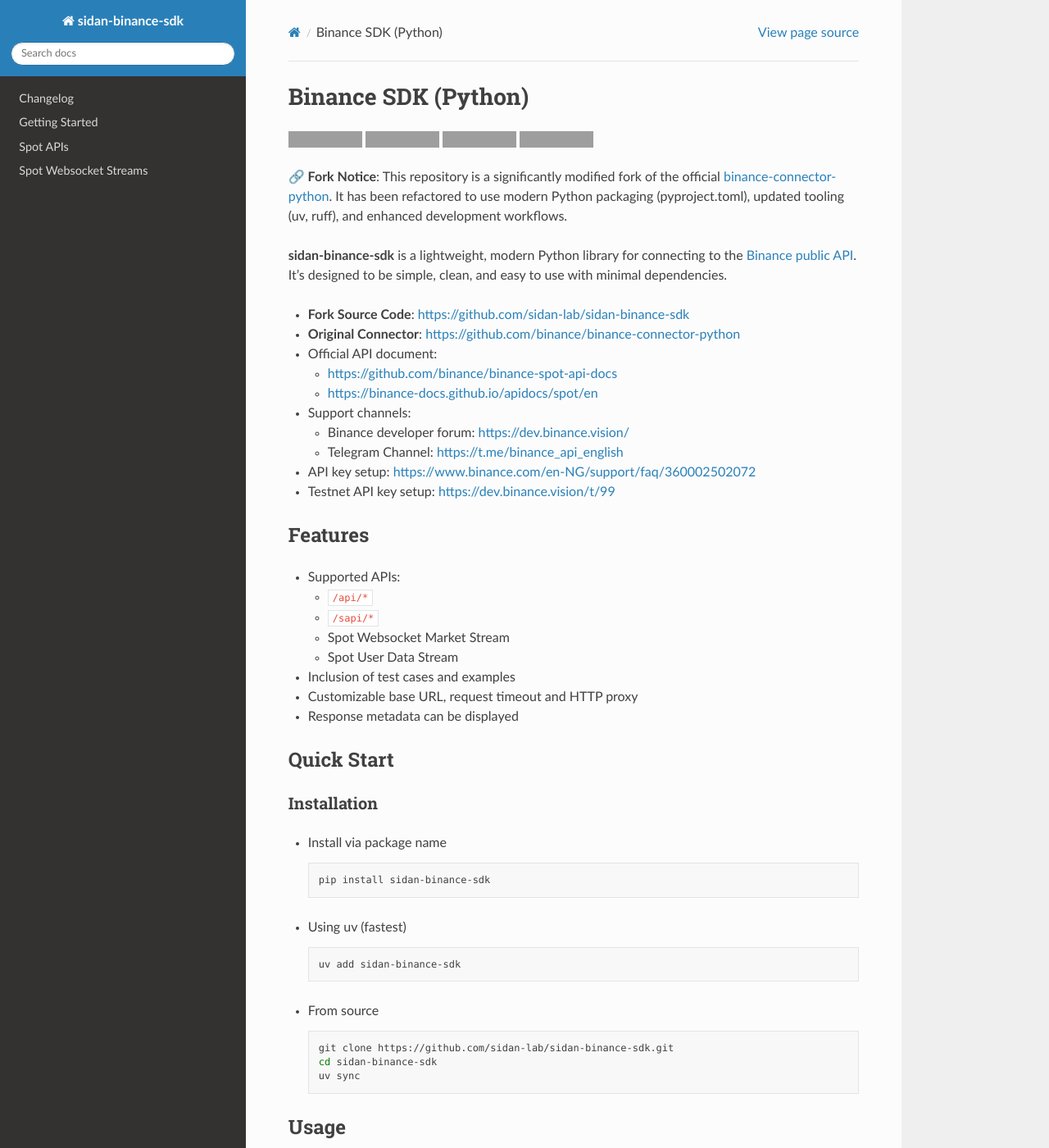
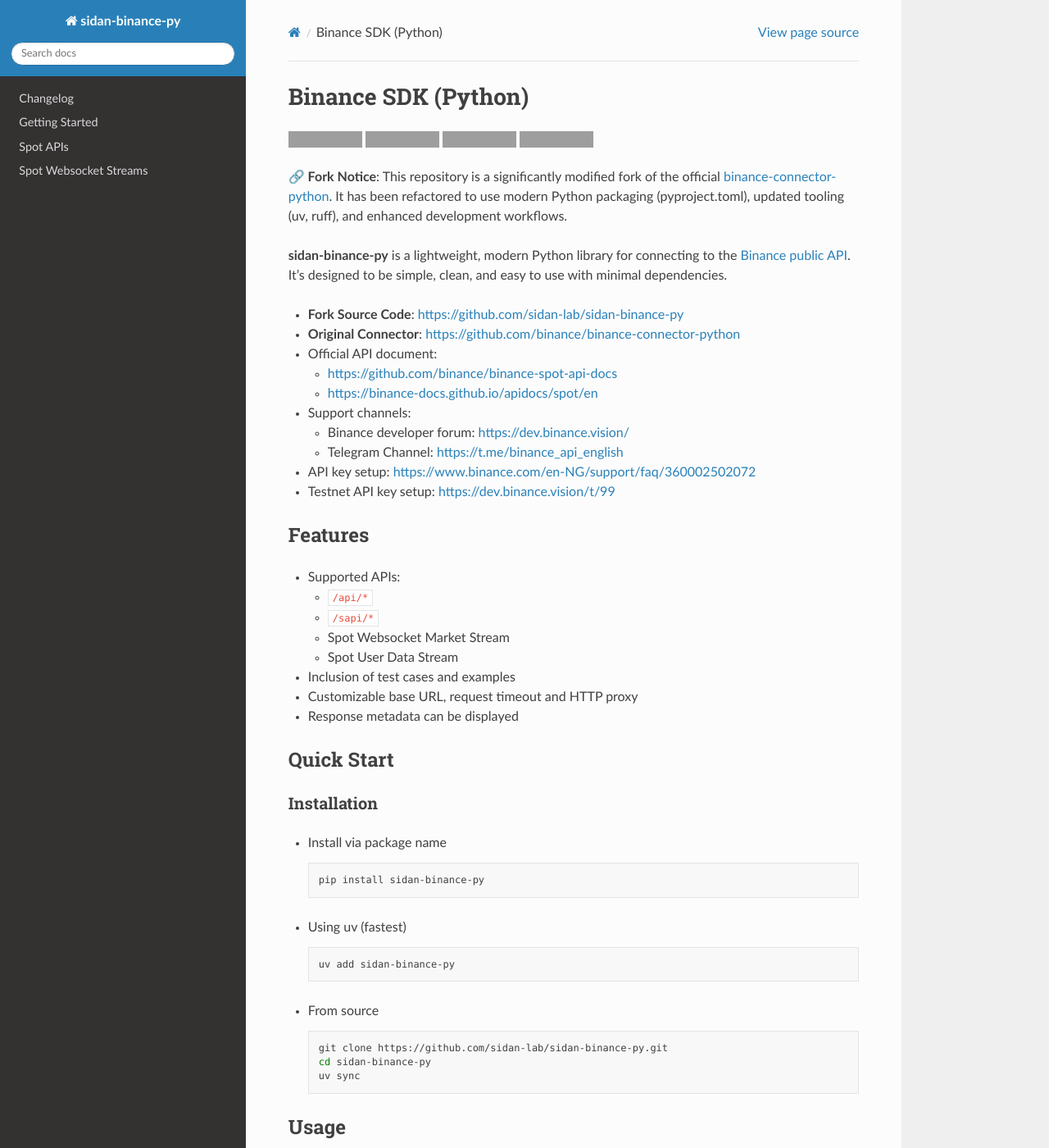
Before and after one commit to sidan-lab/binance-sdk, a Sphinx documentation site: the page built from docs/source/index.rst, in a window 1280 px wide and 1400 px high. Shown: the whole window at 82% size. Built offline with Sphinx 7.4.7 and the Read the Docs theme 3.1.0, drawn with Linux system fonts in a browser that asks for light colours; pages that are not in the unit, such as notebooks, are missing from menus; grey boxes are pictures that could not be loaded.

Commit message:
chore: release

```diff
--- a/docs/source/conf.py
+++ b/docs/source/conf.py
@@ -18,7 +18,7 @@
 
 # -- Project information -----------------------------------------------------
 
-project = "sidan-binance-sdk"
+project = "sidan-binance-py"
 copyright = "2023, Binance (Original), 2025, Fork Maintainer"
 author = "Binance, Fork Maintainer"
 
--- a/docs/source/index.rst
+++ b/docs/source/index.rst
@@ -1,4 +1,4 @@
-.. sidan-binance-sdk documentation master file, created by
+.. sidan-binance-py documentation master file, created by
    sphinx-quickstart on Thu Jun  3 10:37:38 2021.
    You can adapt this file completely to your liking, but it should at least
    contain the root `toctree` directive.
--- a/docs/source/intro.rst
+++ b/docs/source/intro.rst
@@ -11,8 +11,8 @@
    :alt: Python version
 
 
-.. image:: https://github.com/sidan-lab/sidan-binance-sdk/actions/workflows/docs.yml/badge.svg
-   :target: https://sidan-lab.github.io/sidan-binance-sdk/
+.. image:: https://github.com/sidan-lab/sidan-binance-py/actions/workflows/docs.yml/badge.svg
+   :target: https://sidan-lab.github.io/sidan-binance-py/
    :alt: Documentation
 
 
@@ -27,10 +27,10 @@
 
 **🔗 Fork Notice**: This repository is a significantly modified fork of the official `binance-connector-python <https://github.com/binance/binance-connector-python>`_. It has been refactored to use modern Python packaging (pyproject.toml), updated tooling (uv, ruff), and enhanced development workflows.
 
-**sidan-binance-sdk** is a lightweight, modern Python library for connecting to the `Binance public API <https://github.com/binance/binance-spot-api-docs>`_.
+**sidan-binance-py** is a lightweight, modern Python library for connecting to the `Binance public API <https://github.com/binance/binance-spot-api-docs>`_.
 It's designed to be simple, clean, and easy to use with minimal dependencies.
 
-* **Fork Source Code**: https://github.com/sidan-lab/sidan-binance-sdk
+* **Fork Source Code**: https://github.com/sidan-lab/sidan-binance-py
 * **Original Connector**: https://github.com/binance/binance-connector-python
 * Official API document:
 
@@ -69,20 +69,20 @@
 
   .. code-block:: bash
 
-     pip install sidan-binance-sdk
+     pip install sidan-binance-py
 
 * Using uv (fastest)
 
   .. code-block:: bash
 
-     uv add sidan-binance-sdk
+     uv add sidan-binance-py
 
 * From source
 
   .. code-block:: bash
 
-    git clone https://github.com/sidan-lab/sidan-binance-sdk.git
-    cd sidan-binance-sdk
+    git clone https://github.com/sidan-lab/sidan-binance-py.git
+    cd sidan-binance-py
     uv sync
 
 
@@ -121,7 +121,7 @@
    response = client.new_order(**params)
    logging.info(response)
 
-Please find `examples <https://github.com/sidan-lab/sidan-binance-sdk/tree/main/examples>`_ folder to check for more endpoints.
+Please find `examples <https://github.com/sidan-lab/sidan-binance-py/tree/main/examples>`_ folder to check for more endpoints.
 
 
 Websocket
@@ -154,4 +154,4 @@
 
    ws_client.stop()
 
-More websocket examples are available in the `examples <https://github.com/sidan-lab/sidan-binance-sdk/tree/main/examples>`_ folder
+More websocket examples are available in the `examples <https://github.com/sidan-lab/sidan-binance-py/tree/main/examples>`_ folder
```
Also changed, not shown: README.md (+10 -10 lines), docs/source/getting_started.rst (+5 -5 lines), pyproject.toml (+5 -5 lines), .pre-commit-config.yaml, 5 other files.
